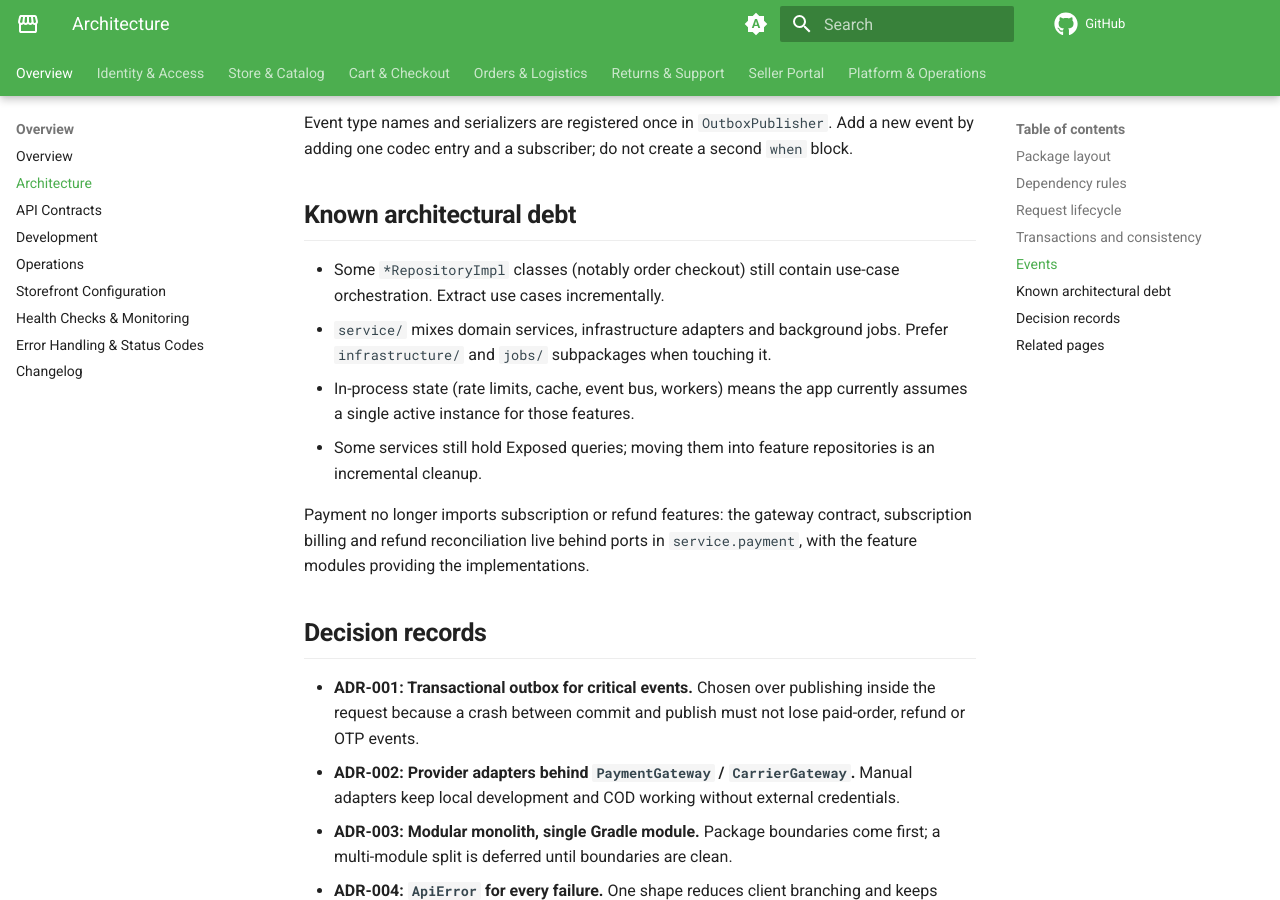
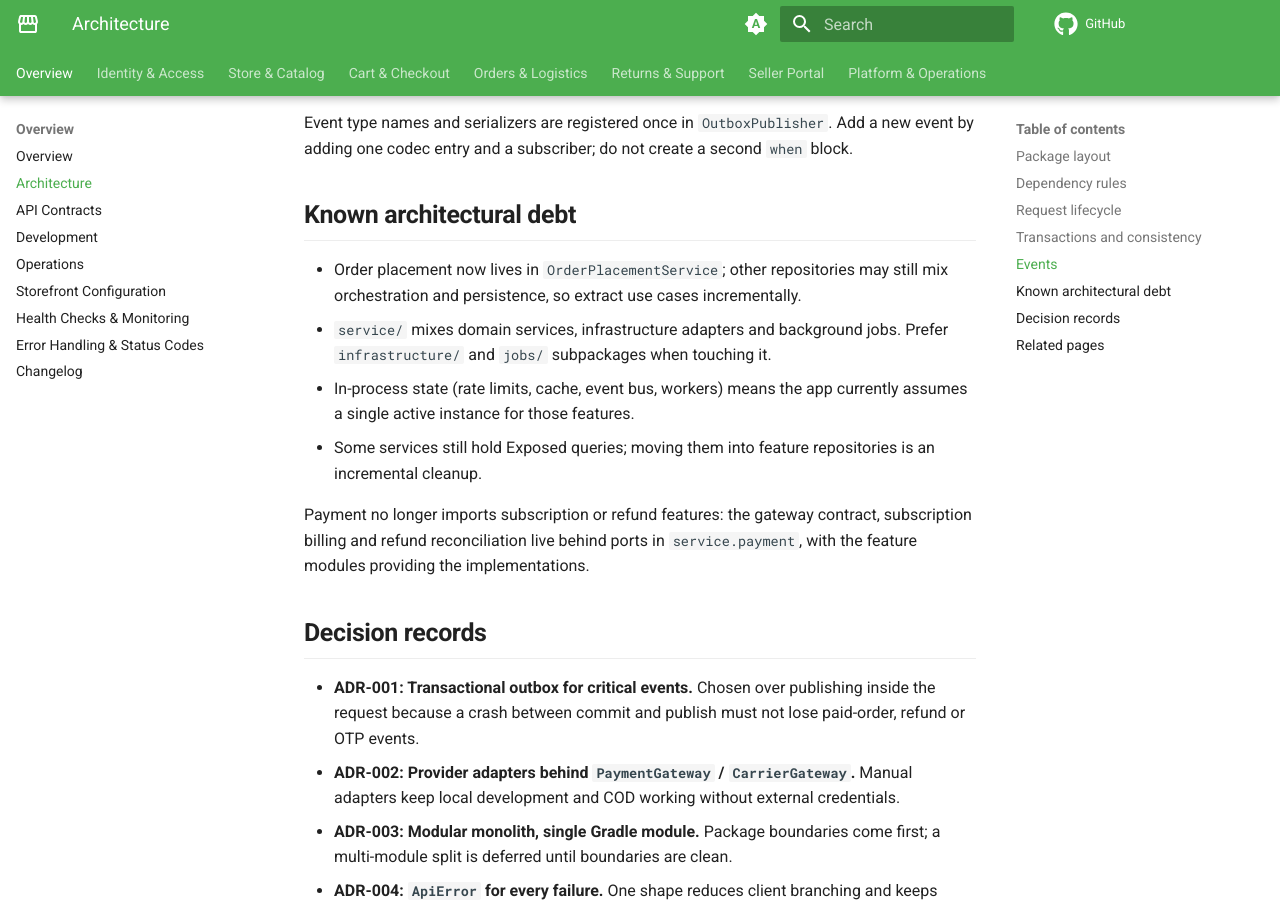
Before and after one commit to piashcse/ktor-E-Commerce, an MkDocs documentation site: the page built from docs/architecture.md, in a window 1280 px wide and 900 px high, scrolled down 2355 px. Built offline with MkDocs 1.6.1 and Material for MkDocs 9.7.7, drawn with Linux system fonts in a browser that asks for light colours; comment, search, counter and statistics services are not loaded.

Commit message:
docs(architecture): note order placement use-case extraction

```diff
--- a/docs/architecture.md
+++ b/docs/architecture.md
@@ -62,7 +62,7 @@ Event type names and serializers are registered once in `OutboxPublisher`. Add a
 
 ## Known architectural debt
 
-- Some `*RepositoryImpl` classes (notably order checkout) still contain use-case orchestration. Extract use cases incrementally.
+- Order placement now lives in `OrderPlacementService`; other repositories may still mix orchestration and persistence, so extract use cases incrementally.
 - `service/` mixes domain services, infrastructure adapters and background jobs. Prefer `infrastructure/` and `jobs/` subpackages when touching it.
 - In-process state (rate limits, cache, event bus, workers) means the app currently assumes a single active instance for those features.
 - Some services still hold Exposed queries; moving them into feature repositories is an incremental cleanup.
```
